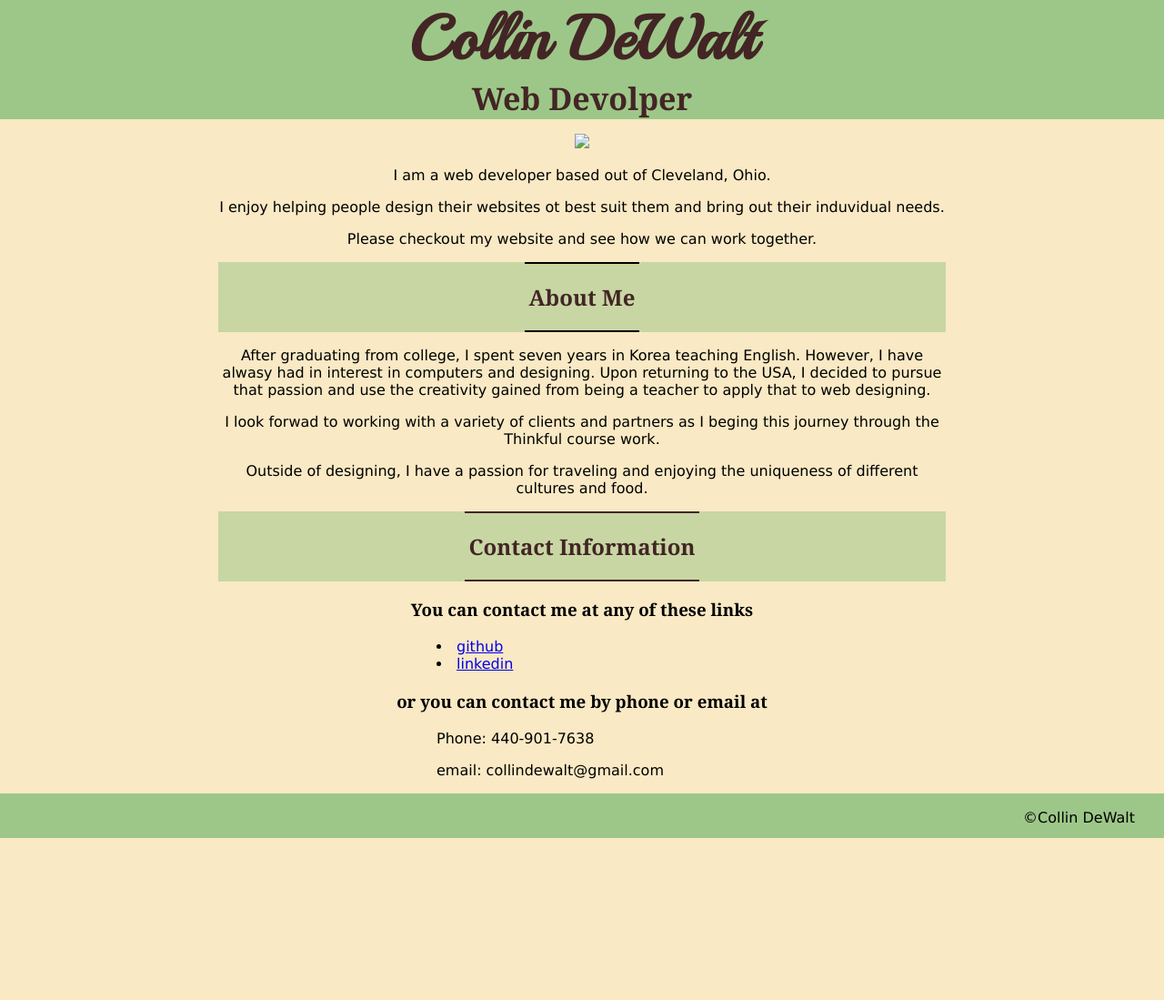
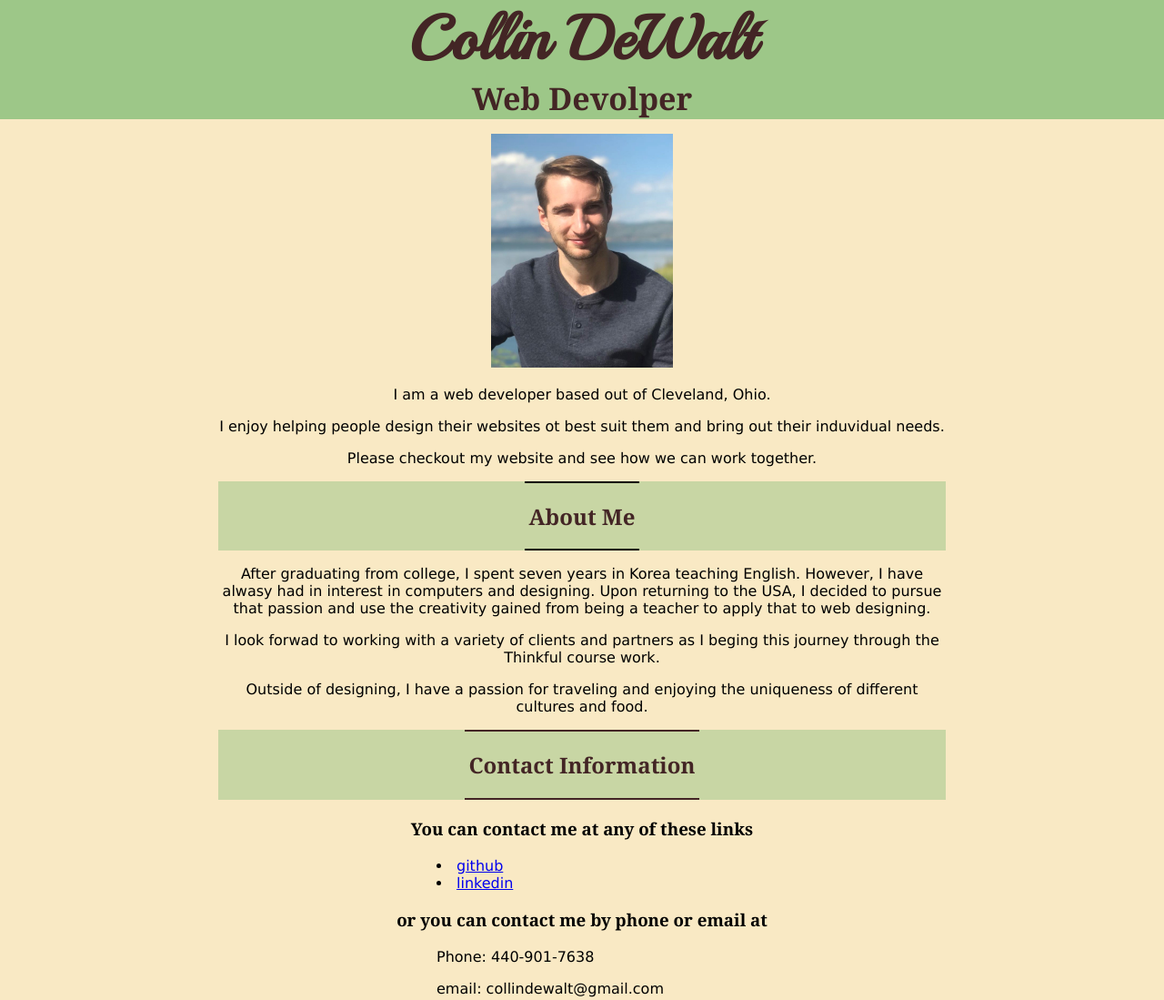
Before and after one commit to CollinDDD/Portfolio, a plain HTML site: page index.html in a window 1280 px wide. Shown: the top 1099 px of the page at 91% size. Before the commit the page ends 921 px from the top, so only its background shows below. Drawn offline with Linux system fonts and the light colour scheme.

Commit message:
Update index.html

```diff
--- a/index.html
+++ b/index.html
@@ -15,7 +15,7 @@
         <article>
             <!--intro-->
             <section class="intro">
-                <img src="CSS/Images/profile-picture.jpg">
+                <img src="CSS/profile-picture.jpg">
                 <p>I am a web developer based out of Cleveland, Ohio.  </p>
                 <p>I enjoy helping people design their websites ot best suit them and bring out their induvidual needs.</p>
                 <p>Please checkout my website and see how we can work together.</p>
```
